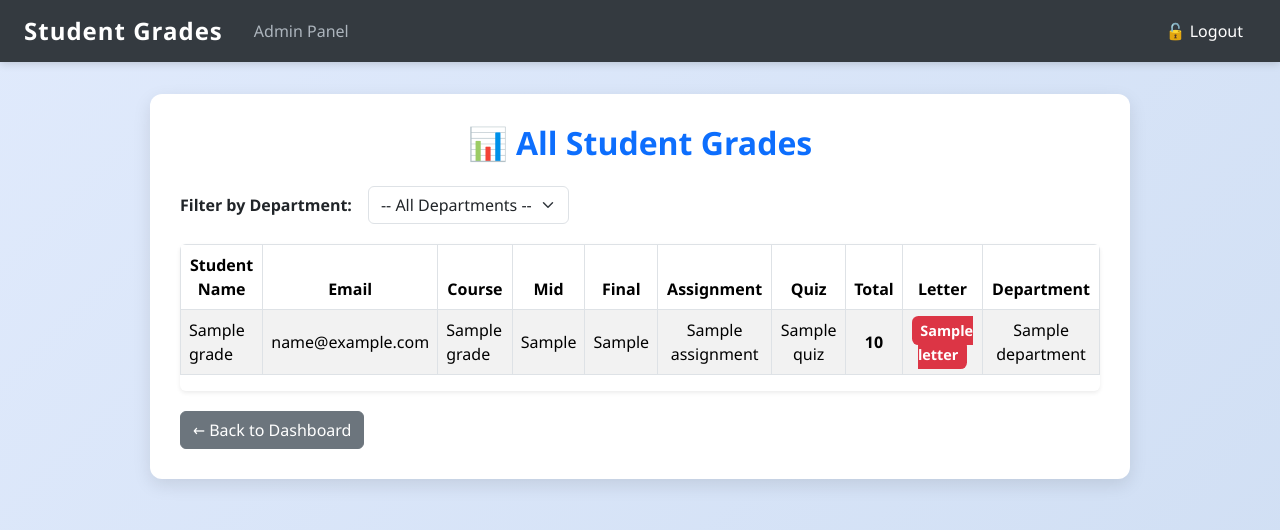
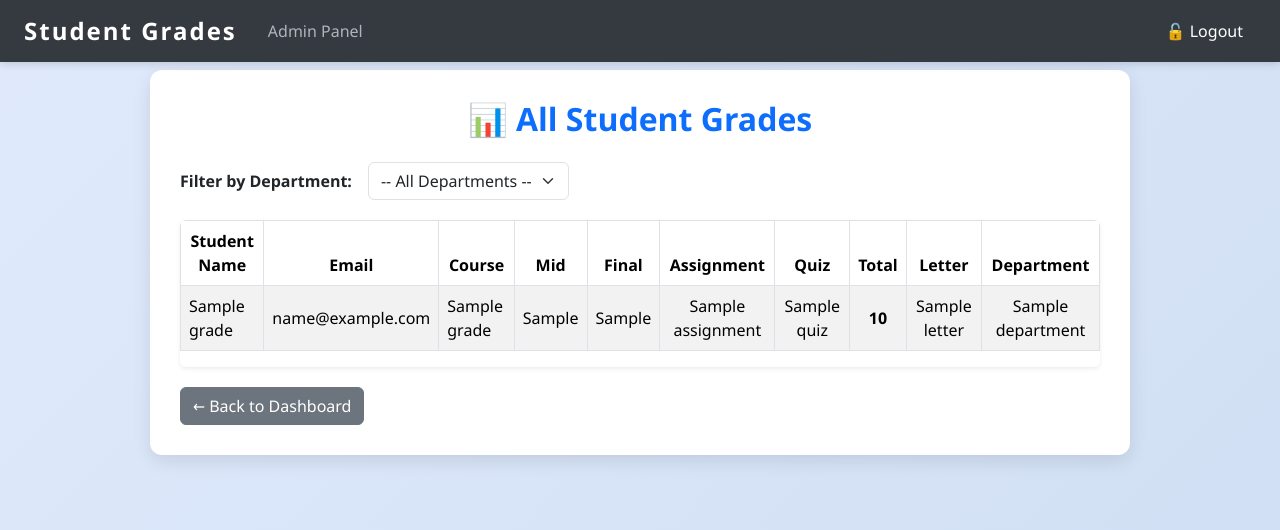
Before and after one commit to groupsystemm/online, a Flask app: template templates/admin_all_grades.html in a window 1280 px wide. Shown: the top 530 px of the page. Run offline with Flask 3, Linux system fonts and the light colour scheme; the template is opened without the code that fills it: most values are stand-ins (such as "Sample title", 1, 10 or a date in 2020).

Commit message:
Update admin_all_grades.html

```diff
--- a/templates/admin_all_grades.html
+++ b/templates/admin_all_grades.html
@@ -9,14 +9,15 @@
   <link href="https://cdn.jsdelivr.net/npm/bootstrap@5.3.3/dist/css/bootstrap.min.css" rel="stylesheet" />
 
   <style>
+    /* Background gradient for the whole page */
     body {
       min-height: 100vh;
       background: linear-gradient(135deg, #e0eafc, #cfdef3);
       font-family: 'Segoe UI', Tahoma, Geneva, Verdana, sans-serif;
-      padding-top: 70px;
+      padding-top: 70px; /* To avoid overlap with fixed navbar */
     }
 
-    /* Navbar styling */
+    /* Fixed navbar styling */
     .navbar-custom {
       background-color: #343a40;
       box-shadow: 0 2px 8px rgba(0, 0, 0, 0.15);
@@ -25,32 +26,29 @@
       width: 100%;
       z-index: 1030;
     }
-
     .navbar-brand {
       font-weight: 700;
       color: #fff;
       font-size: 1.5rem;
-      letter-spacing: 1px;
+      letter-spacing: 2px;
     }
-
     .navbar-text {
       color: #adb5bd;
       font-size: 1rem;
       margin-left: 15px;
     }
-
     .btn-logout {
       color: white;
       border: 1.5px solid transparent;
       transition: all 0.3s ease;
     }
-
     .btn-logout:hover {
       color: #dc3545;
       background-color: white;
       border-color: #dc3545;
     }
 
+    /* Container styling */
     .container {
       max-width: 980px;
       background-color: white;
@@ -59,53 +57,37 @@
       box-shadow: 0 6px 18px rgba(0,0,0,0.1);
     }
 
+    /* Table styles (optional enhancements) */
+    table {
+      background-color: #fff;
+    }
     th {
       background-color: #343a40;
       color: white;
       text-align: center;
     }
-
     td {
       text-align: center;
       vertical-align: middle;
     }
-
     td.text-start {
       text-align: left;
     }
-
     tbody tr:hover {
       background-color: #f1f3f5;
       transition: background-color 0.3s ease;
     }
-
     .btn-back {
       margin-top: 20px;
     }
-
     .filter-box {
       margin-bottom: 20px;
     }
-
-    .badge-grade {
-      font-size: 0.9em;
-      font-weight: 600;
-      padding: 0.35em 0.6em;
-      border-radius: 0.4rem;
-      color: white;
-    }
-
-    .badge-grade.Aplus { background-color: #28a745; }
-    .badge-grade.A { background-color: #007bff; }
-    .badge-grade.Bplus { background-color: #17a2b8; }
-    .badge-grade.B { background-color: #ffc107; color: #212529; }
-    .badge-grade.C { background-color: #6c757d; }
-    .badge-grade.F { background-color: #dc3545; }
   </style>
 </head>
 <body>
 
-<!-- ✅ Navbar -->
+<!-- Navbar -->
 <nav class="navbar navbar-expand navbar-dark navbar-custom fixed-top">
   <div class="container-fluid px-4">
     <a class="navbar-brand" href="/admin">Student Grades</a>
@@ -116,12 +98,12 @@
   </div>
 </nav>
 
-<!-- ✅ Main Content -->
-<div class="container mt-4">
+<!-- Main Content -->
+<div class="container">
   <h2 class="text-center mb-4 fw-bold text-primary">📊 All Student Grades</h2>
 
-  <!-- ✅ Filter by Department -->
-  <form method="get" action="/admin/view-all-grades" class="filter-box d-flex align-items-center gap-3 flex-wrap">
+  <!-- Department Filter -->
+  <form method="get" action="/admin/view-all-grades" class="filter-box d-flex align-items-center gap-3">
     <label for="department" class="form-label mb-0 fw-semibold">Filter by Department:</label>
     <select class="form-select w-auto" name="department" id="department" onchange="this.form.submit()">
       <option value="All">-- All Departments --</option>
@@ -133,7 +115,6 @@
     </select>
   </form>
 
-  <!-- ✅ Grades Table -->
   {% if grades %}
     <div class="table-responsive shadow-sm rounded">
       <table class="table table-bordered table-striped align-middle">
@@ -161,18 +142,8 @@
               <td>{{ g.final_exam }}</td>
               <td>{{ g.assignment }}</td>
               <td>{{ g.quiz }}</td>
-              <td class="fw-bold {% if g.total >= 90 %}text-success{% endif %}">{{ g.total }}</td>
-              <td>
-                <span class="badge-grade
-                  {% if g.letter == 'A+' %}Aplus
-                  {% elif g.letter == 'A' %}A
-                  {% elif g.letter == 'B+' %}Bplus
-                  {% elif g.letter == 'B' %}B
-                  {% elif g.letter == 'C' %}C
-                  {% else %}F
-                  {% endif %}
-                ">{{ g.letter }}</span>
-              </td>
+              <td class="fw-bold">{{ g.total }}</td>
+              <td>{{ g.letter }}</td>
               <td>{{ g.department }}</td>
             </tr>
           {% endfor %}
```
